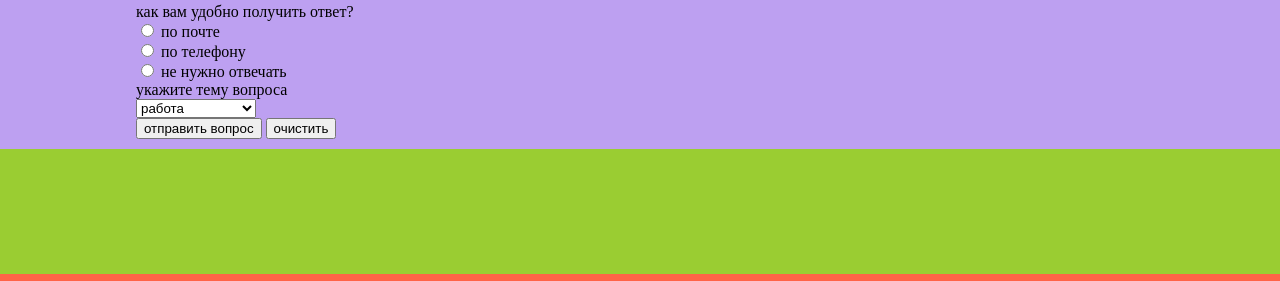
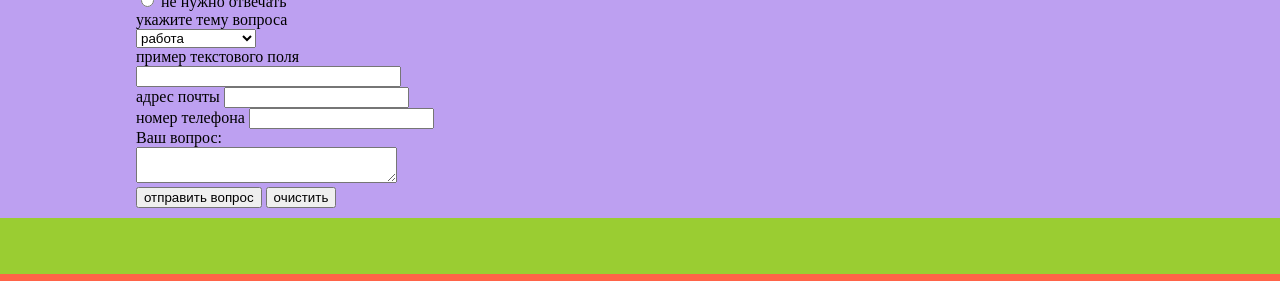
Before and after one commit to pomogit/wt2071.github.io, a plain HTML site: page w-t_Vinogradov_Mikhail/forms.html in a window 1280 px wide. Shown: the part 468-749 px from the top of the page. Drawn offline with Linux system fonts and the light colour scheme.

Commit message:
делаю форму

```diff
--- a/w-t_Vinogradov_Mikhail/forms.html
+++ b/w-t_Vinogradov_Mikhail/forms.html
@@ -57,7 +57,24 @@
             <option value="personal">личное</option>
             </select>
         </div>
+        <div><label for="example">пример текстового поля</label><br>
+        <input type="text"name="example"id="example"size="30"pattern="[A-Z]"required>
+        </div>
 
+        <div>
+            <label for="email">адрес почты</label>
+            <input type="email" name="email" id="email">
+        </div>
+
+        <div>
+            <label for="tel">номер телефона</label>
+            <input type="tel" name="tel"id="tel">
+        </div>
+
+        <div>
+            <div>Ваш вопрос:</div>
+        </div>
+        <textarea  cols="30"></textarea>
 
         <form action="" method="get">
             <!-- впопросы-->
```
